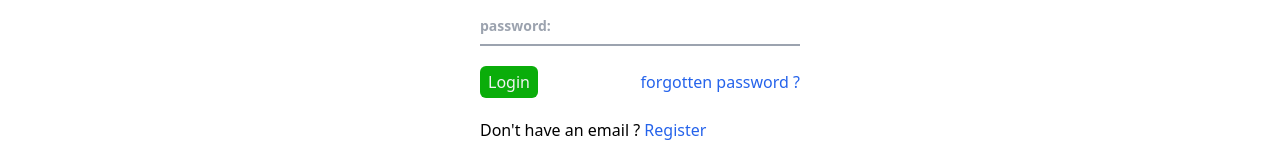
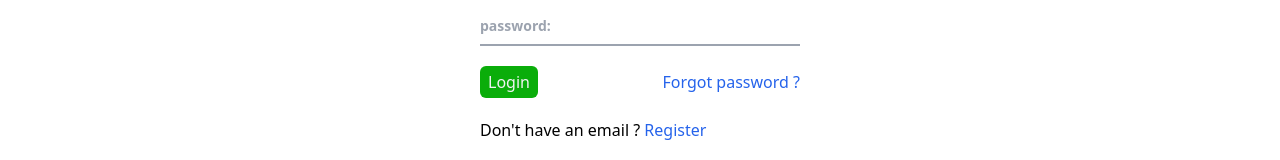
Before and after one commit to YehiaZakaria99/freshCart, a React (Vite) app: page /login in a window 1280 px wide. Shown: the part 372-532 px from the top of the page. Built offline with nearby package versions, Linux system fonts and the light colour scheme.

Commit message:
Forgot password?

```diff
--- a/src/Components/Login/Login.jsx
+++ b/src/Components/Login/Login.jsx
@@ -64,7 +64,7 @@ export default function Login() {
                         :
                         <button type="submit" className="bg-main text-light py-1 px-2 rounded-md disabled:bg-green-400 "  >Login</button>
                       }
-                      <Link className='duration-300 text-blue-600 hover:underline ' to={"/forgotPassword"}>forgotten password ?</Link>
+                      <Link className='duration-300 text-blue-600 hover:underline ' to={"/forgotPassword"}>Forgot password ?</Link>
                     </div>
                       <div className='md:w-custom-width w-full mx-auto my-5'>
                       Don't have an email ?
```
